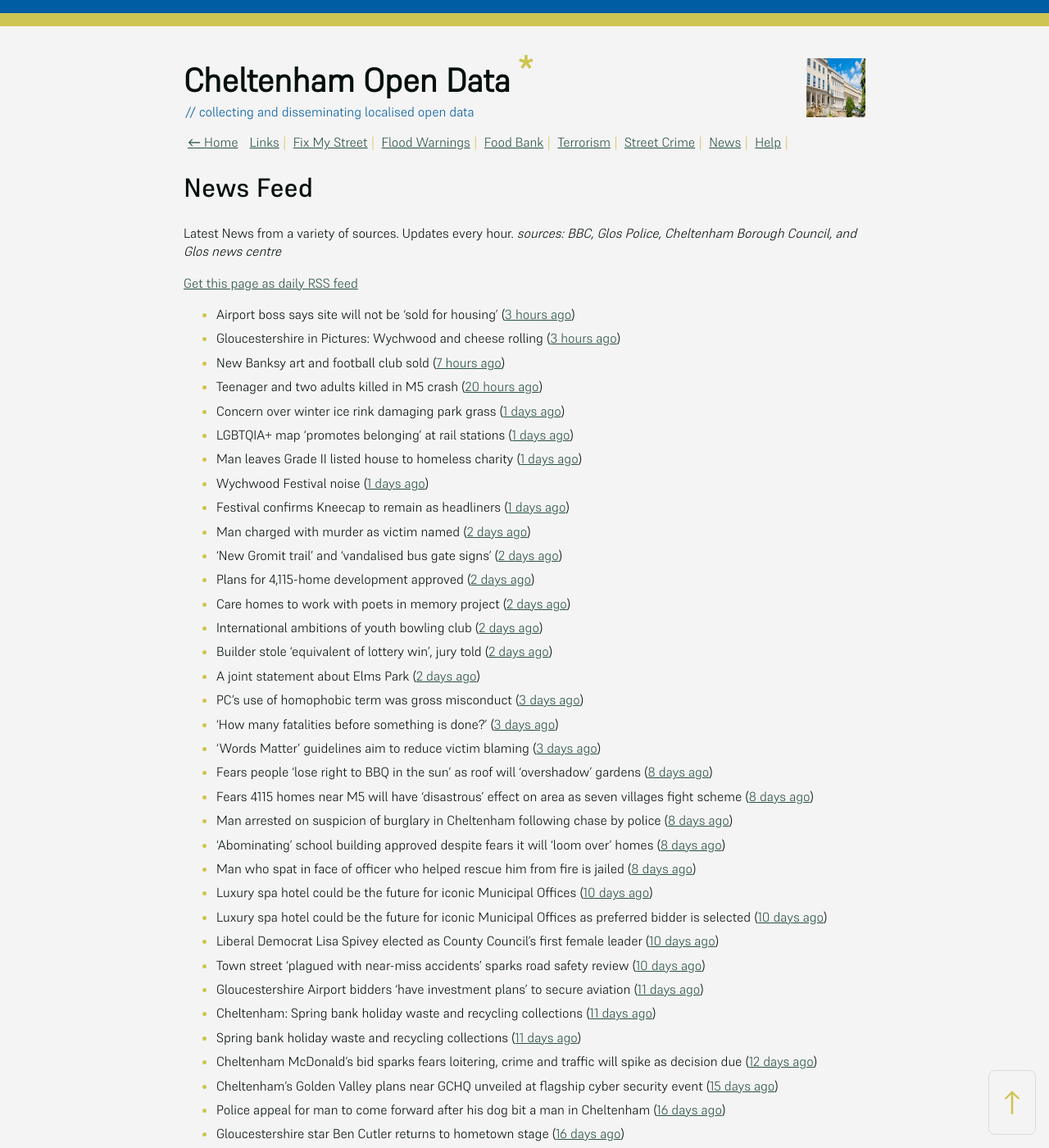
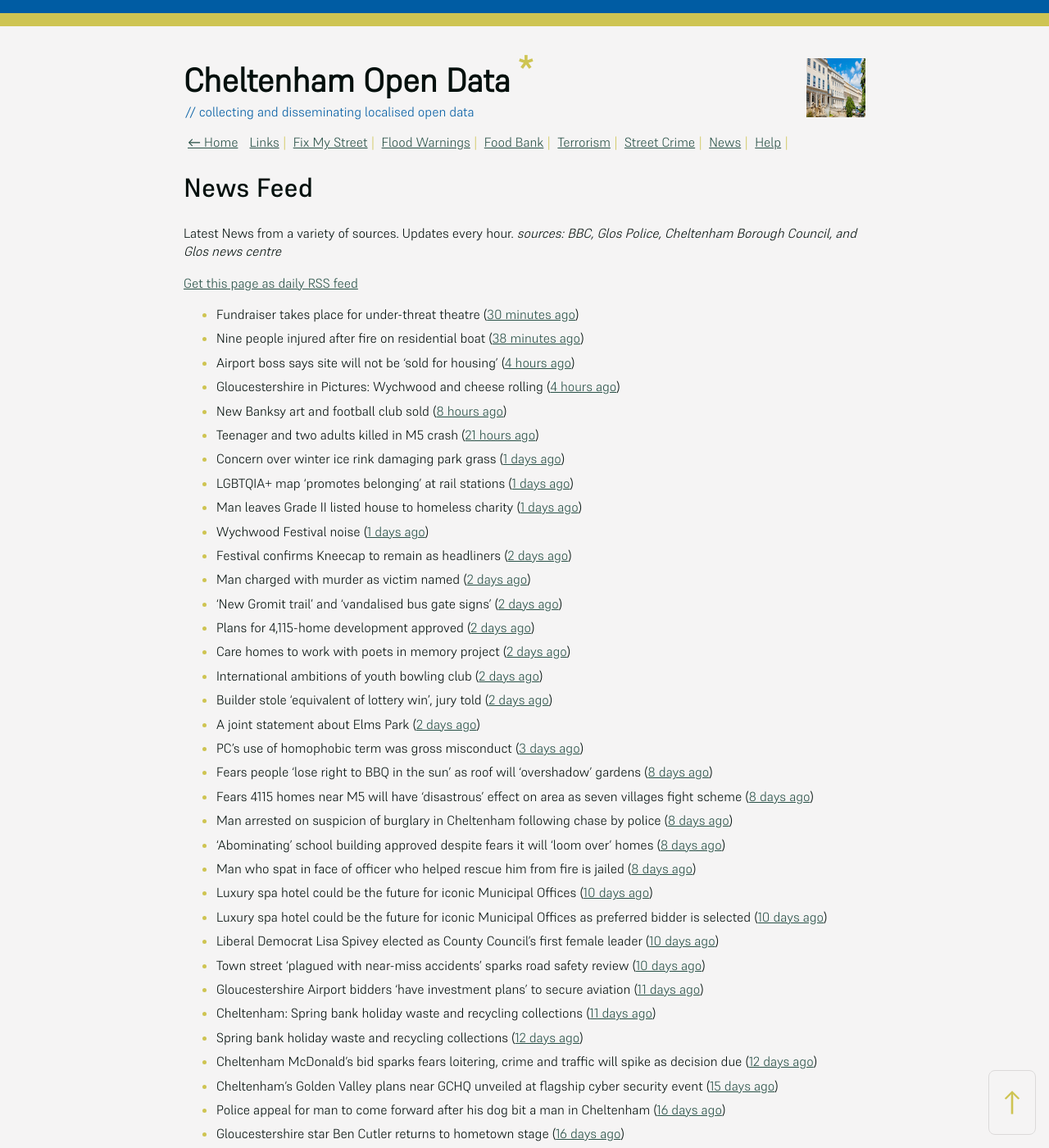
Before and after one commit to mat-0/cheltenham-open-data, a Jekyll site: the page built from _pages/news.md, in a window 1280 px wide and 1400 px high. Shown: the whole window at 82% size. Built offline with Jekyll 4.4.1, drawn with Linux system fonts in a browser that asks for light colours; some of the changed text lies outside the part shown.

Commit message:
Updated 2025-06-01 14:58:11

```diff
--- a/_pages/news.md
+++ b/_pages/news.md
@@ -12,15 +12,17 @@ _sources: BBC, Glos Police, Cheltenham Borough Council, and Glos news centre_
 [Get this page as daily RSS feed](/daily.rss)
 
 <!-- news_marker starts -->
-- Airport boss says site will not be 'sold for housing' ([3 hours ago](https://www.bbc.com/news/articles/cnv1gj0dl4eo))
-- Gloucestershire in Pictures: Wychwood and cheese rolling ([3 hours ago](https://www.bbc.com/news/articles/cj42qe4nqn5o))
-- New Banksy art and football club sold ([7 hours ago](https://www.bbc.com/news/articles/cm2k124zz33o))
-- Teenager and two adults killed in M5 crash ([20 hours ago](https://www.bbc.com/news/articles/czxy3n361pgo))
+- Fundraiser takes place for under-threat theatre ([30 minutes ago](https://www.bbc.com/news/articles/c4gk0edy66yo))
+- Nine people injured after fire on residential boat ([38 minutes ago](https://www.bbc.com/news/articles/crr7xz5r2z9o))
+- Airport boss says site will not be 'sold for housing' ([4 hours ago](https://www.bbc.com/news/articles/cnv1gj0dl4eo))
+- Gloucestershire in Pictures: Wychwood and cheese rolling ([4 hours ago](https://www.bbc.com/news/articles/cj42qe4nqn5o))
+- New Banksy art and football club sold ([8 hours ago](https://www.bbc.com/news/articles/cm2k124zz33o))
+- Teenager and two adults killed in M5 crash ([21 hours ago](https://www.bbc.com/news/articles/czxy3n361pgo))
 - Concern over winter ice rink damaging park grass ([1 days ago](https://www.bbc.com/news/articles/cq540604wj4o))
 - LGBTQIA+ map 'promotes belonging' at rail stations ([1 days ago](https://www.bbc.com/news/articles/cy5eq6w3k34o))
 - Man leaves Grade II listed house to homeless charity ([1 days ago](https://www.bbc.com/news/articles/c1deelp3dxzo))
 - Wychwood Festival noise ([1 days ago](https://www.cheltenham.gov.uk/news/article/3016/wychwood_festival_noise))
-- Festival confirms Kneecap to remain as headliners ([1 days ago](https://www.bbc.com/news/articles/clyg54e88jmo))
+- Festival confirms Kneecap to remain as headliners ([2 days ago](https://www.bbc.com/news/articles/clyg54e88jmo))
 - Man charged with murder as victim named ([2 days ago](https://www.bbc.com/news/articles/ce80685p13no))
 - 'New Gromit trail' and 'vandalised bus gate signs' ([2 days ago](https://www.bbc.com/news/articles/cpd46d4ndxdo))
 - Plans for 4,115-home development approved ([2 days ago](https://www.bbc.com/news/articles/c8xgd99grk5o))
@@ -29,8 +31,6 @@ _sources: BBC, Glos Police, Cheltenham Borough Council, and Glos news centre_
 - Builder stole 'equivalent of lottery win', jury told ([2 days ago](https://www.bbc.com/news/articles/ckgqkx137nno))
 - A joint statement about Elms Park ([2 days ago](https://www.cheltenham.gov.uk/news/article/3015/a_joint_statement_about_elms_park))
 - PC's use of homophobic term was gross misconduct ([3 days ago](https://www.bbc.com/news/articles/c9wg7dg84zqo))
-- 'How many fatalities before something is done?' ([3 days ago](https://www.bbc.com/news/articles/cx2x38v91e3o))
-- 'Words Matter' guidelines aim to reduce victim blaming ([3 days ago](https://www.bbc.com/news/articles/cq85zz2v009o))
 - Fears people ‘lose right to BBQ in the sun’ as roof will ‘overshadow’ gardens ([8 days ago](https://gloucesternewscentre.co.uk/fears-people-lose-right-to-bbq-in-the-sun-as-roof-will-overshadow-gardens/))
 - Fears 4115 homes near M5 will have ‘disastrous’ effect on area as seven villages fight scheme ([8 days ago](https://gloucesternewscentre.co.uk/fears-4115-homes-near-m5-will-have-disastrous-effect-on-area-as-seven-villages-fight-scheme/))
 - Man arrested on suspicion of burglary in Cheltenham following chase by police ([8 days ago](https://gloucesternewscentre.co.uk/man-arrested-on-suspicion-of-burglary-in-cheltenham-following-chase-by-police/))
@@ -42,7 +42,7 @@ _sources: BBC, Glos Police, Cheltenham Borough Council, and Glos news centre_
 - Town street ‘plagued with near-miss accidents’ sparks road safety review ([10 days ago](https://gloucesternewscentre.co.uk/town-street-plagued-with-near-miss-accidents-sparks-road-safety-review/))
 - Gloucestershire Airport bidders ‘have investment plans’ to secure aviation ([11 days ago](https://gloucesternewscentre.co.uk/gloucestershire-airport-bidders-have-investment-plans-to-secure-aviation/))
 - Cheltenham: Spring bank holiday waste and recycling collections ([11 days ago](https://gloucesternewscentre.co.uk/cheltenham-spring-bank-holiday-waste-and-recycling-collections/))
-- Spring bank holiday waste and recycling collections ([11 days ago](https://www.cheltenham.gov.uk/news/article/3013/spring_bank_holiday_waste_and_recycling_collections))
+- Spring bank holiday waste and recycling collections ([12 days ago](https://www.cheltenham.gov.uk/news/article/3013/spring_bank_holiday_waste_and_recycling_collections))
 - Cheltenham McDonald’s bid sparks fears loitering, crime and traffic will spike as decision due ([12 days ago](https://gloucesternewscentre.co.uk/cheltenham-mcdonalds-bid-sparks-fears-loitering-crime-and-traffic-will-spike-as-decision-due/))
 - Cheltenham’s Golden Valley plans near GCHQ unveiled at flagship cyber security event ([15 days ago](https://gloucesternewscentre.co.uk/cheltenhams-golden-valley-plans-near-gchq-unveiled-at-flagship-cyber-security-event/))
 - Police appeal for man to come forward after his dog bit a man in Cheltenham ([16 days ago](https://gloucesternewscentre.co.uk/police-appeal-for-man-to-come-forward-after-his-dog-bit-a-man-in-cheltenham/))
```
Also changed, not shown: other parts of _pages/news.md (+1 -1 lines), _data/flood.json (+4 -4 lines), index.md (+5 -5 lines).
